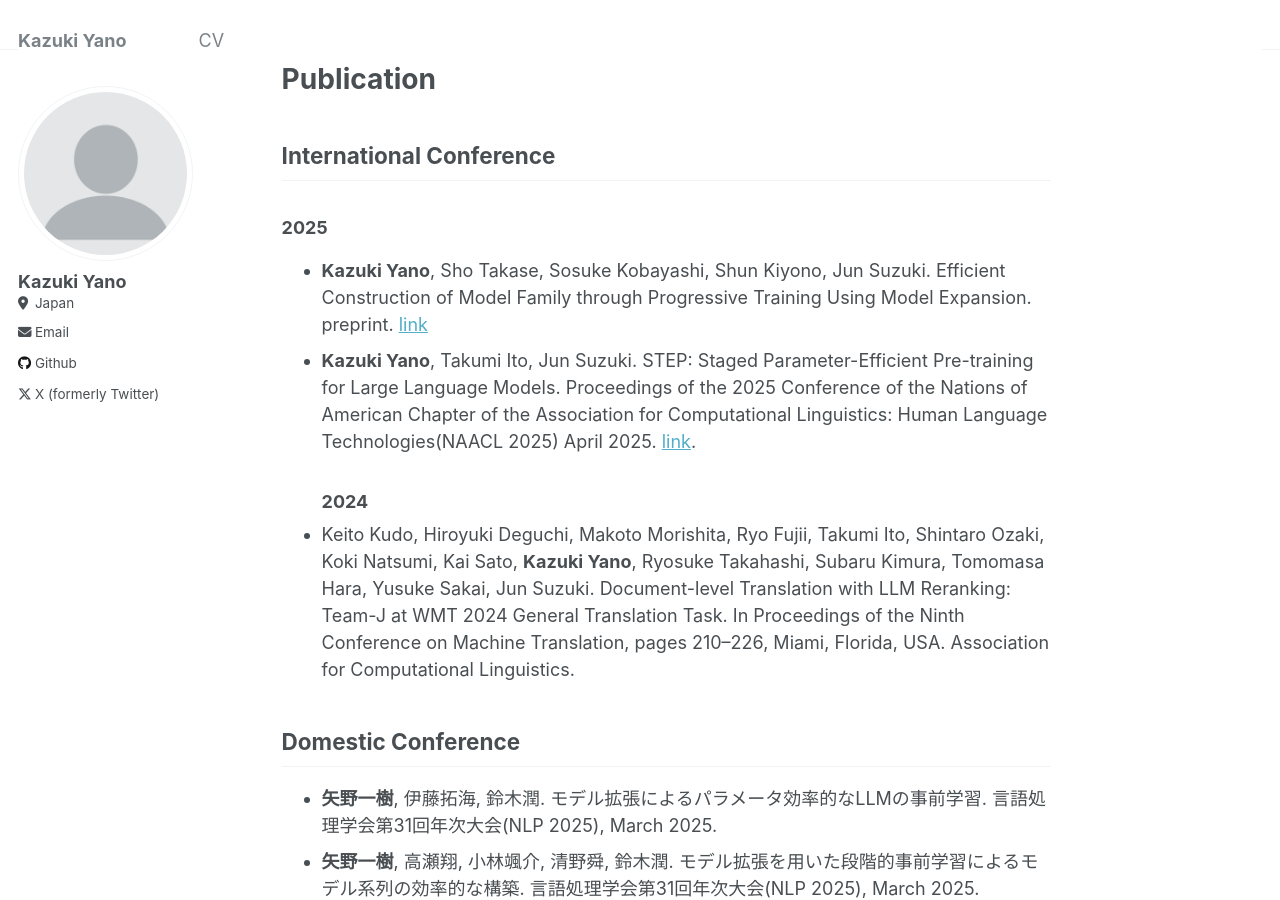
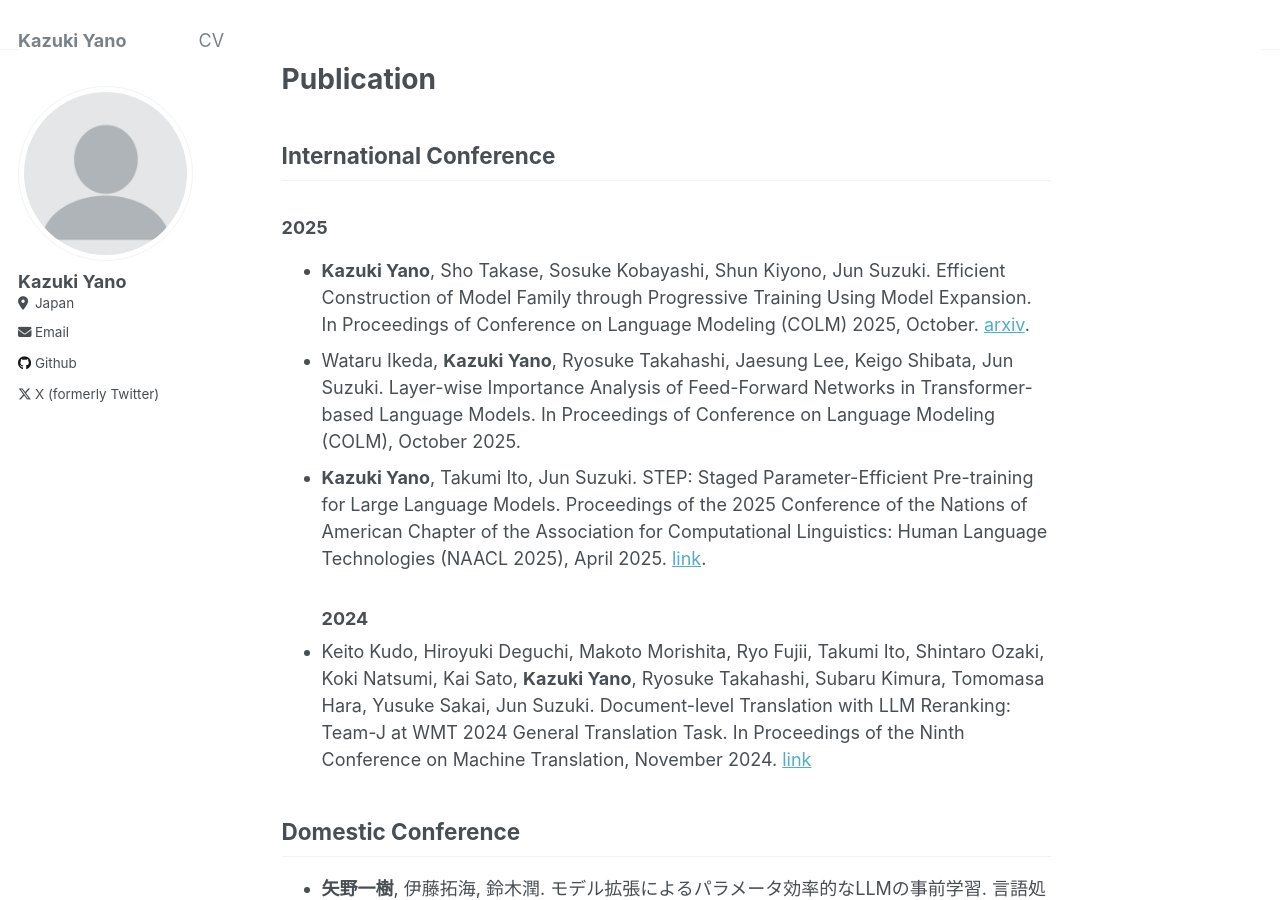
Before and after one commit to Kazuki-Ya/Kazuki-Ya.github.io, a Jekyll site: the page built from _pages/about.md, in a window 1280 px wide and 900 px high, scrolled down 793 px. Built offline with Jekyll 4.4.1, drawn with Linux system fonts in a browser that asks for light colours.

Commit message:
Update about.md

```diff
--- a/_pages/about.md
+++ b/_pages/about.md
@@ -28,14 +28,13 @@ language models.
   * see [achievement](https://www.anlp.jp/proceedings/annual_meeting/2024/pdf_dir/P6-14.pdf)
 
 # Publication
-
 ## International Conference
 ### 2025
-- **Kazuki Yano**, Sho Takase, Sosuke Kobayashi, Shun Kiyono, Jun Suzuki. Efficient Construction of Model Family through Progressive Training Using Model Expansion. preprint. [link](https://arxiv.org/abs/2504.00623)
-- **Kazuki Yano**, Takumi Ito, Jun Suzuki.  STEP: Staged Parameter-Efficient Pre-training for Large Language Models. Proceedings of the 2025 Conference of the Nations of American Chapter of the Association for Computational Linguistics: Human Language Technologies(NAACL 2025) April 2025. [link](https://aclanthology.org/2025.naacl-short.32/).
+- **Kazuki Yano**, Sho Takase, Sosuke Kobayashi, Shun Kiyono, Jun Suzuki. Efficient Construction of Model Family through Progressive Training Using Model Expansion. In Proceedings of Conference on Language Modeling (COLM) 2025, October. [arxiv](https://arxiv.org/abs/2504.00623).
+- Wataru Ikeda, **Kazuki Yano**, Ryosuke Takahashi, Jaesung Lee, Keigo Shibata, Jun Suzuki. Layer-wise Importance Analysis of Feed-Forward Networks in Transformer-based Language Models. In Proceedings of Conference on Language Modeling (COLM), October 2025.
+- **Kazuki Yano**, Takumi Ito, Jun Suzuki.  STEP: Staged Parameter-Efficient Pre-training for Large Language Models. Proceedings of the 2025 Conference of the Nations of American Chapter of the Association for Computational Linguistics: Human Language Technologies (NAACL 2025), April 2025. [link](https://aclanthology.org/2025.naacl-short.32/).
 ### 2024
-- Keito Kudo, Hiroyuki Deguchi, Makoto Morishita, Ryo Fujii, Takumi Ito, Shintaro Ozaki, Koki Natsumi, Kai Sato, **Kazuki Yano**, Ryosuke Takahashi, Subaru Kimura, Tomomasa Hara, Yusuke Sakai, Jun Suzuki. Document-level Translation with LLM Reranking: Team-J at WMT 2024 General Translation Task. In Proceedings of the Ninth Conference on Machine Translation, pages 210–226, Miami, Florida, USA. Association for Computational Linguistics.
-
+- Keito Kudo, Hiroyuki Deguchi, Makoto Morishita, Ryo Fujii, Takumi Ito, Shintaro Ozaki, Koki Natsumi, Kai Sato, **Kazuki Yano**, Ryosuke Takahashi, Subaru Kimura, Tomomasa Hara, Yusuke Sakai, Jun Suzuki. Document-level Translation with LLM Reranking: Team-J at WMT 2024 General Translation Task. In Proceedings of the Ninth Conference on Machine Translation, November 2024. [link](https://aclanthology.org/2024.wmt-1.14/)
 
 ## Domestic Conference
 - **矢野一樹**, 伊藤拓海, 鈴木潤. モデル拡張によるパラメータ効率的なLLMの事前学習. 言語処理学会第31回年次大会(NLP 2025), March 2025.
```
